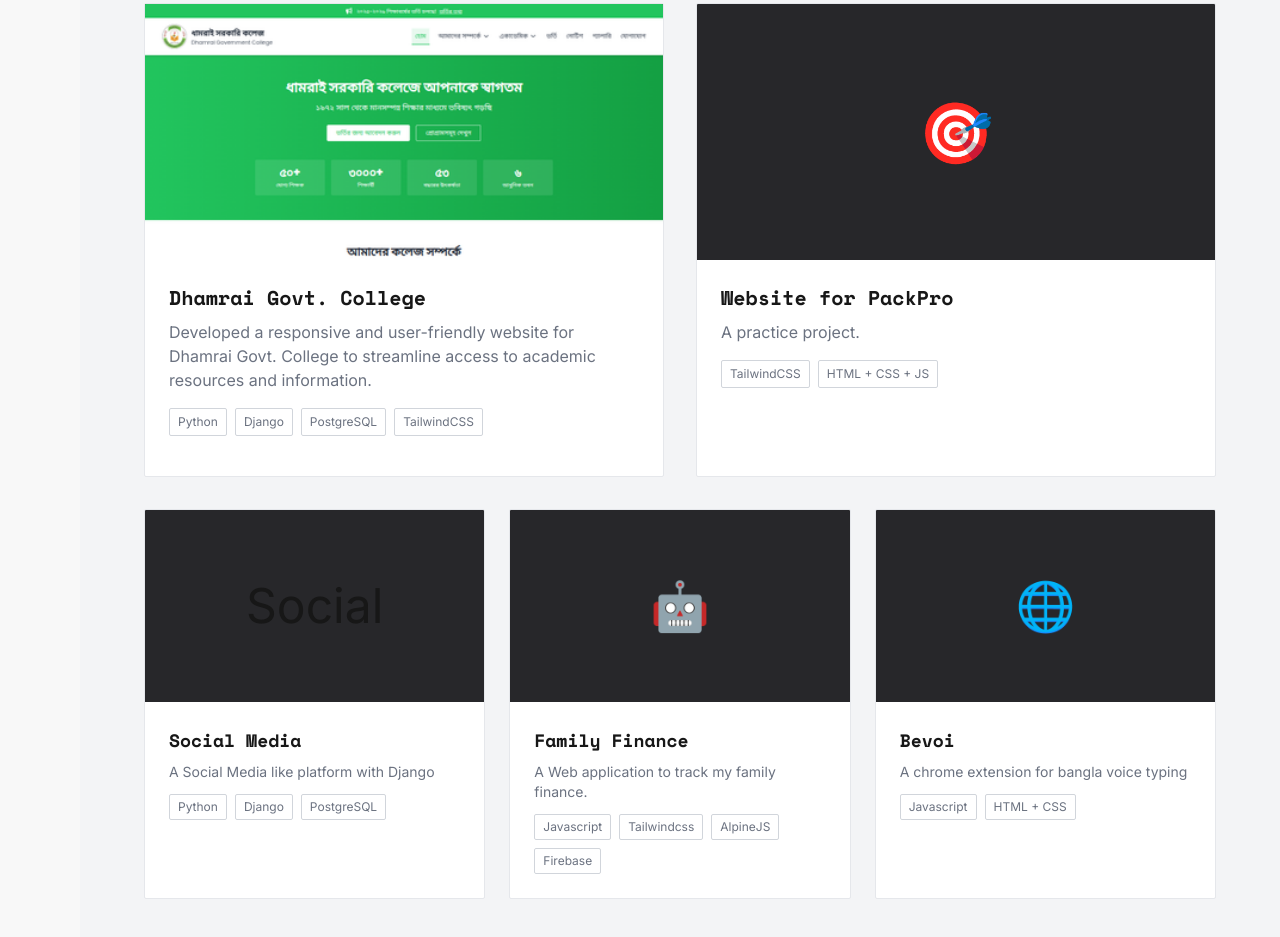
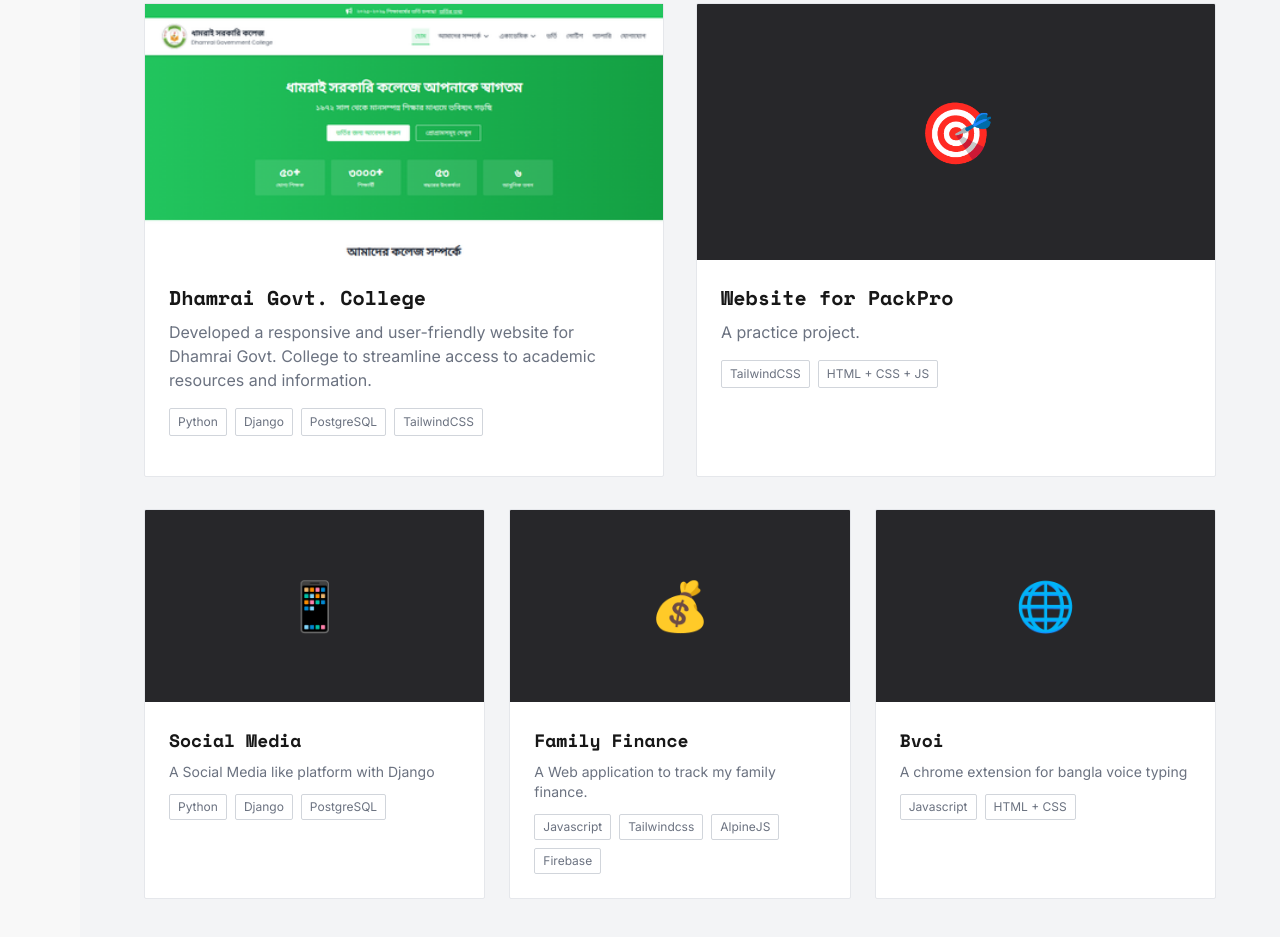
Before and after one commit to Ssshiponu/portfolio, a plain HTML site: page index.html in a window 1280 px wide. Shown: the part 1493-2430 px from the top of the page. Drawn offline with nearby package versions, Linux system fonts and the light colour scheme.

Commit message:
Add files via upload

```diff
--- a/index.html
+++ b/index.html
@@ -98,7 +98,7 @@
                     <div class="md:col-span-2">
                         <div class="profile-image-container aspect-square w-full max-w-md mx-auto md:mx-0 bg-zinc-800 rounded-full border border-zinc-700 overflow-hidden">
                             <div class="w-full h-full">
-                                <img src="me.png" alt="Mohin Uddin" class="w-full h-full object-cover">
+                                <img src="img/me.jpg" alt="Mohin Uddin" class="w-full h-full object-cover">
                             </div>
                         </div>
                     </div>
@@ -126,7 +126,7 @@
                             <img src="img/dgc2.jpg" alt="Dhamrai Govt. College" class="w-full">
                             <div class="absolute inset-0 hover:bg-black/50 opacity-0 hover:opacity-100 transition-opacity flex items-center justify-center">
                                 <div class="flex flex-col sm:flex-row space-y-2 sm:space-y-0 sm:space-x-4">
-                                    <a href="#" class="bg-white text-black py-2 px-4 rounded-sm text-sm font-medium">View Project</a>
+                                    <a href="https://dhamraigovtcollege.onrender.com" class="bg-white text-black py-2 px-4 rounded-sm text-sm font-medium">View Project</a>
                                     <a href="https://github.com/Ssshiponu/dhamrai_govt_college" class="bg-transparent border border-white text-gray-100 py-2 px-4 rounded-sm text-sm font-medium">Source Code</a>
                                 </div>
                             </div>
@@ -169,10 +169,10 @@
 
                 <div class="grid grid-cols-1 sm:grid-cols-2 md:grid-cols-3 gap-6 mt-8 fade-in" style="animation-delay: 0.5s;">
                     <!-- Project 3 -->
-                    <div class="bg-black border border-zinc-800 rounded-sm overflow-hidden hover-card">
+                    <a href="https://github.com/Ssshiponu/Cola---Social-Media" class="bg-black border border-zinc-800 rounded-sm overflow-hidden hover-card">
                         <div class="h-48 bg-zinc-800 relative overflow-hidden">
                             <div class="absolute inset-0 flex items-center justify-center">
-                                <span class="text-5xl">Social</span>
+                                <span class="text-5xl ">📱</span>
                             </div>
                         </div>
                         <div class="p-6">
@@ -184,13 +184,13 @@
                                 <span class="tech-tag text-xs py-1">PostgreSQL</span>
                             </div>
                         </div>
-                    </div>
+                    </a>
 
                     <!-- Project 4 -->
-                    <div class="bg-black border border-zinc-800 rounded-sm overflow-hidden hover-card">
+                    <a href="https://github.com/ssshiponu/Family-Finance" class="bg-black border border-zinc-800 rounded-sm overflow-hidden hover-card">
                         <div class="h-48 bg-zinc-800 relative overflow-hidden">
                             <div class="absolute inset-0 flex items-center justify-center">
-                                <span class="text-5xl">🤖</span>
+                                <span class="text-5xl">💰</span>
                             </div>
                         </div>
                         <div class="p-6">
@@ -203,17 +203,17 @@
                                 <span class="tech-tag text-xs py-1">Firebase</span>
                             </div>
                         </div>
-                    </div>
+                    </a>
 
                     <!-- Project 5 -->
-                    <div class="bg-black border border-zinc-800 rounded-sm overflow-hidden hover-card">
+                    <a href="https://github.com/ssshiponu/Bvoi" class="bg-black border border-zinc-800 rounded-sm overflow-hidden hover-card">
                         <div class="h-48 bg-zinc-800 relative overflow-hidden">
                             <div class="absolute inset-0 flex items-center justify-center">
                                 <span class="text-5xl">🌐</span>
                             </div>
                         </div>
                         <div class="p-6">
-                            <h3 class="text-lg font-bold mb-2 font-mono">Bevoi</h3>
+                            <h3 class="text-lg font-bold mb-2 font-mono">Bvoi</h3>
                             <p class="text-gray-400 mb-3 text-sm">A chrome extension for bangla voice typing</p>
                             <div class="flex flex-wrap gap-2">
                                 <span class="tech-tag text-xs py-1">Javascript</span>
@@ -221,7 +221,7 @@
 
                             </div>
                         </div>
-                    </div>
+                    </a>
                 </div>
             </div>
         </section>
```
Also changed, not shown: img/me.jpg (added).
